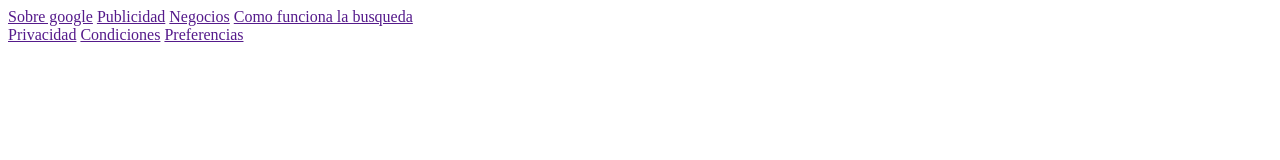
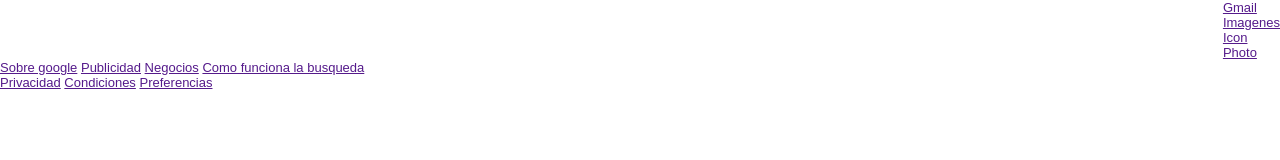
Before and after one commit to arlequin-cat/GloogleClone, a plain HTML site: page index.html in a window 1280 px wide. Drawn offline with Linux system fonts and the light colour scheme.

Commit message:
creaye css and structure header

```diff
--- /dev/null
+++ b/css/main.css
@@ -0,0 +1,34 @@
+*
+{
+    box-sizing: border-box;
+    margin: 0;
+    padding: 0;
+}
+
+html
+{
+    font-size: 62.5%;
+}
+
+body
+{
+    font-size: 1.3rem;
+    font-family: Arial, Helvetica, sans-serif;
+}
+
+header
+{
+    width: 100%;
+    height: 60px;
+}
+
+header nav
+{
+    display: flex;
+    justify-content: flex-end;
+}
+
+.nav-right-section
+{
+    list-style: none;
+}
--- a/index.html
+++ b/index.html
@@ -4,10 +4,26 @@
     <meta charset="UTF-8">
     <meta name="viewport" content="width=device-width, initial-scale=1.0">
     <title>Google principal page</title>
+    <link rel="stylesheet" href="css/main.css">
 </head>
 <body>
     <header>
-
+        <nav>
+            <ul class="nav-right-section">
+                <li>
+                    <a href="">Gmail</a>
+                </li>
+                <li>
+                    <a href="">Imagenes</a>
+                </li>
+                <li>
+                    <a href="">Icon</a>
+                </li>
+                <li>
+                    <a href="">Photo</a>
+                </li>
+            </ul>
+        </nav>
     </header>
 
     <main>
```
